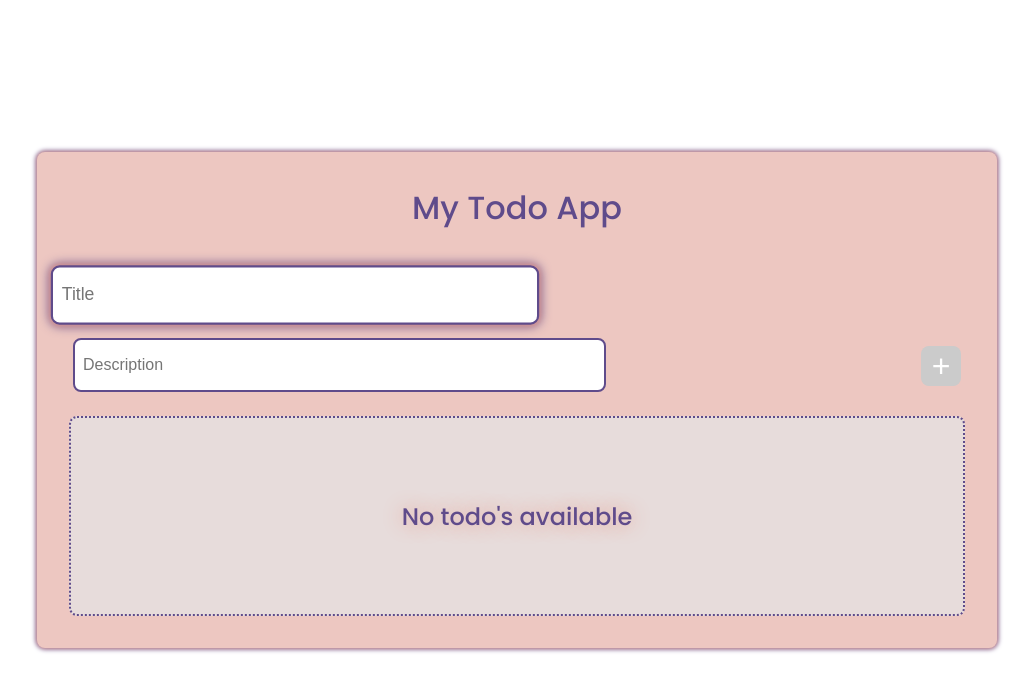
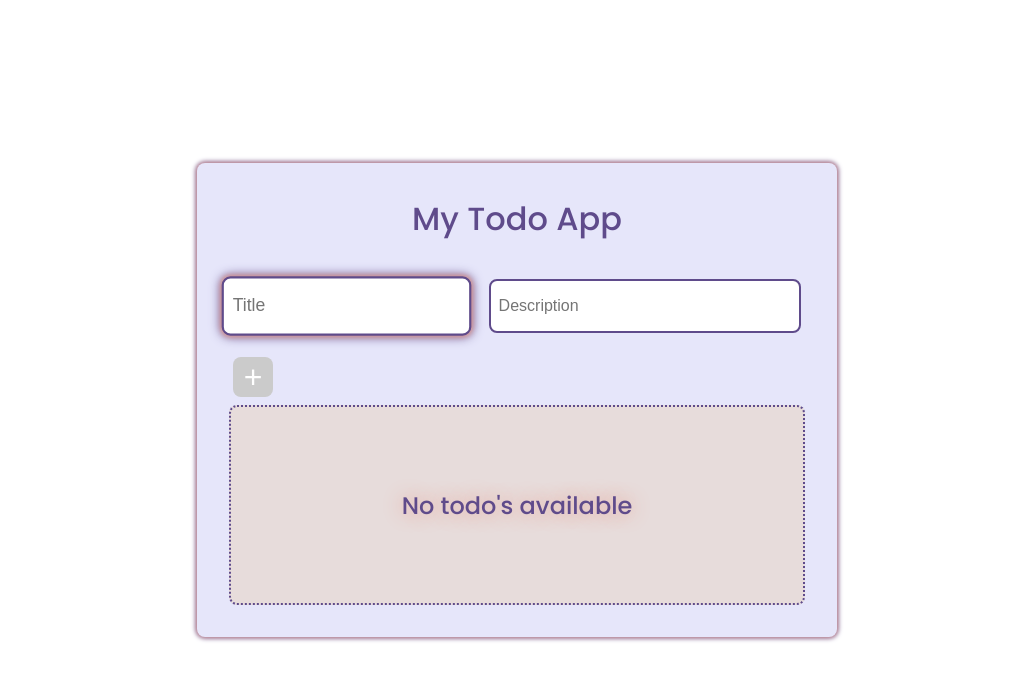
Before and after one commit to nitinkewlani/volt-todo-app, a React (Create React App) app: page / in a window 1280 px wide. Shown: the top 692 px of the page, without its empty margins (123-1156 px from the left). Built offline with nearby package versions, Linux system fonts and the light colour scheme; the HTML template or start-up script is replaced by a standard one.

Commit message:
minor css change

```diff
--- a/src/components/TodoComponent/TodoComponent.module.scss
+++ b/src/components/TodoComponent/TodoComponent.module.scss
@@ -30,8 +30,8 @@ $border-radius: 0.5rem;
   padding: 2rem;
   border-radius: $border-radius;
   box-shadow: 0px 0px 4px 0px $secondary-color, 0px 0px 5px 1px $primary-color;
-  width: 75%;
-  background: rgb(237, 199, 193);
+  width: 50%;
+  background: lavender;
 
   .header {
     font-size: 2rem;
@@ -78,12 +78,12 @@ $border-radius: 0.5rem;
       }
     }
     > :nth-child(1) {
-      margin-bottom: 1rem;
-      flex-basis: 50%;
+      margin-bottom: 0.5rem;
+      flex-basis: 30%;
     }
     > :nth-child(2) {
       margin-bottom: 1rem;
-      flex-basis: 60%;
+      flex-basis: 55%;
     }
     > button {
       @include flexBox(column, center, center);
@@ -213,6 +213,7 @@ $border-radius: 0.5rem;
       &:hover {
         transition: all 0.25s ease-in-out;
         border: 1px solid $border-color;
+        border-left: 5px solid $secondary-color;
         border-radius: $border-radius;
         background-color: $lavender-color;
         box-shadow: 0px 0px 5px $primary-color;
```
